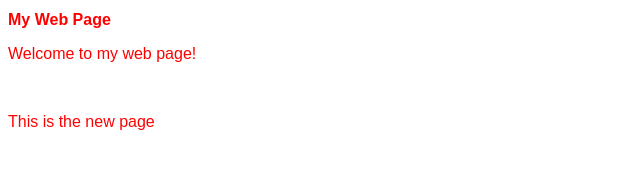
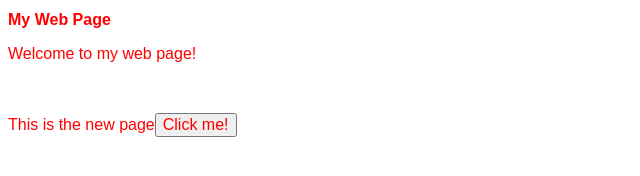
Before and after one commit to Suhas-K-P/localRepo, a plain HTML site: page index.html in a window 1280 px wide. Shown: the whole page, without its empty margins (0-640 px from the left). Drawn offline with Linux system fonts and the light colour scheme.

Commit message:
Button is added

```diff
--- a/index.html
+++ b/index.html
@@ -11,7 +11,7 @@
     <p>Welcome to my web page!</p>
 
     <br>
-    <p> This is the new page </p>
+    <p> This is the new page<button>Click me!</button> </p>
 
 </body>
 </html>
```
